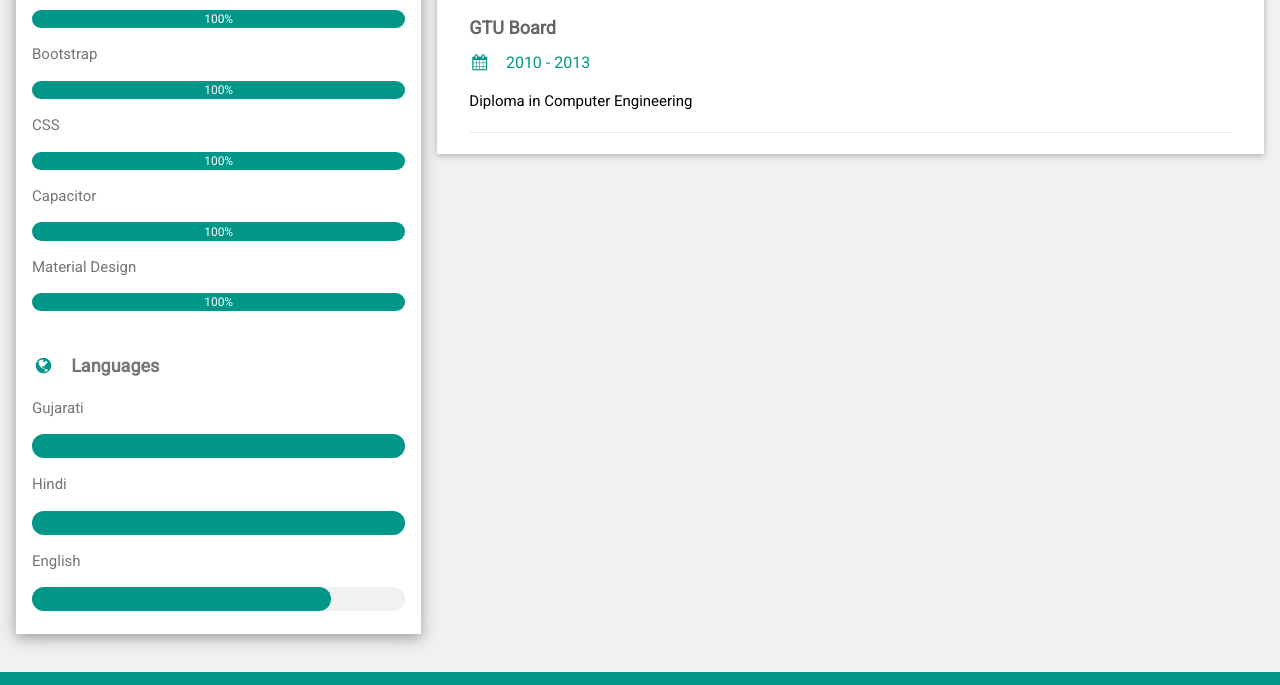
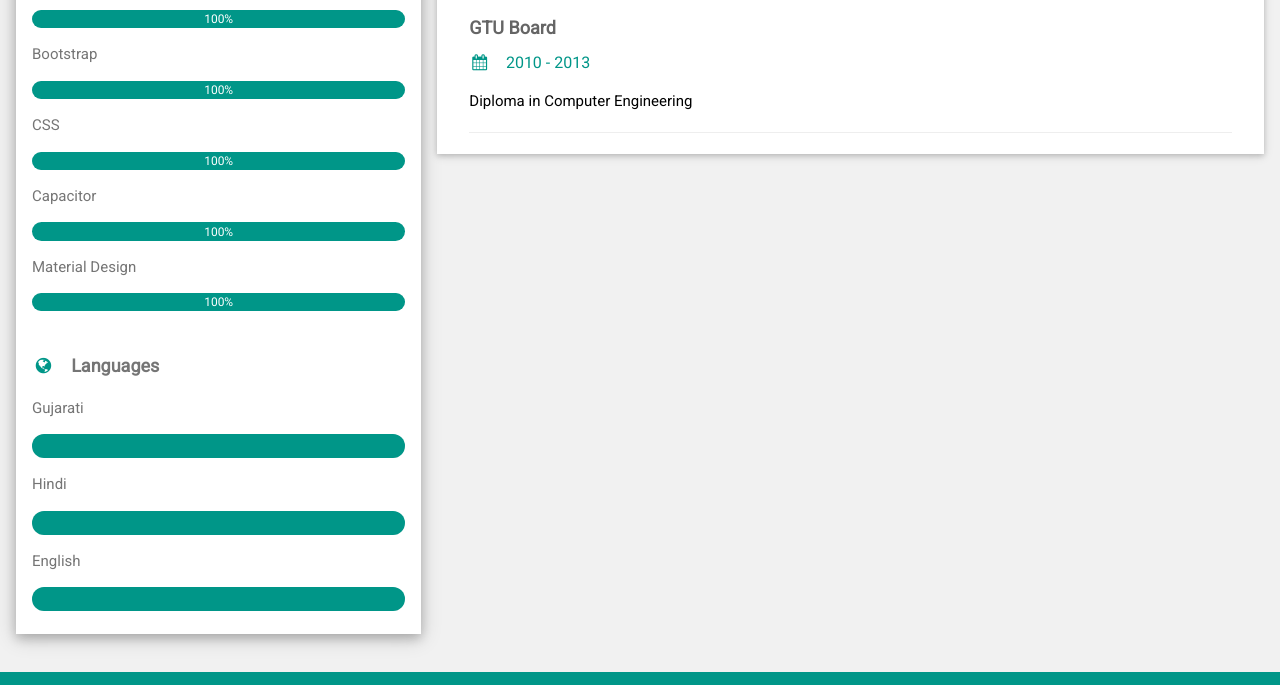
Before and after one commit to alirazagit/alilakhani, a plain HTML site: page index.html in a window 1280 px wide. Shown: the part 1224-1909 px from the top of the page. Drawn offline with nearby package versions, Linux system fonts and the light colour scheme.

Commit message:
details updated

```diff
--- a/index.html
+++ b/index.html
@@ -98,7 +98,7 @@ html,body,h1,h2,h3,h4,h5,h6 {font-family: "Roboto", sans-serif}
           </div>
           <p>English</p>
           <div class="w3-light-grey w3-round-xlarge">
-            <div class="w3-round-xlarge w3-teal" style="height:24px;width:80%"></div>
+            <div class="w3-round-xlarge w3-teal" style="height:24px;width:100%"></div>
           </div>
           <br>
         </div>
```
